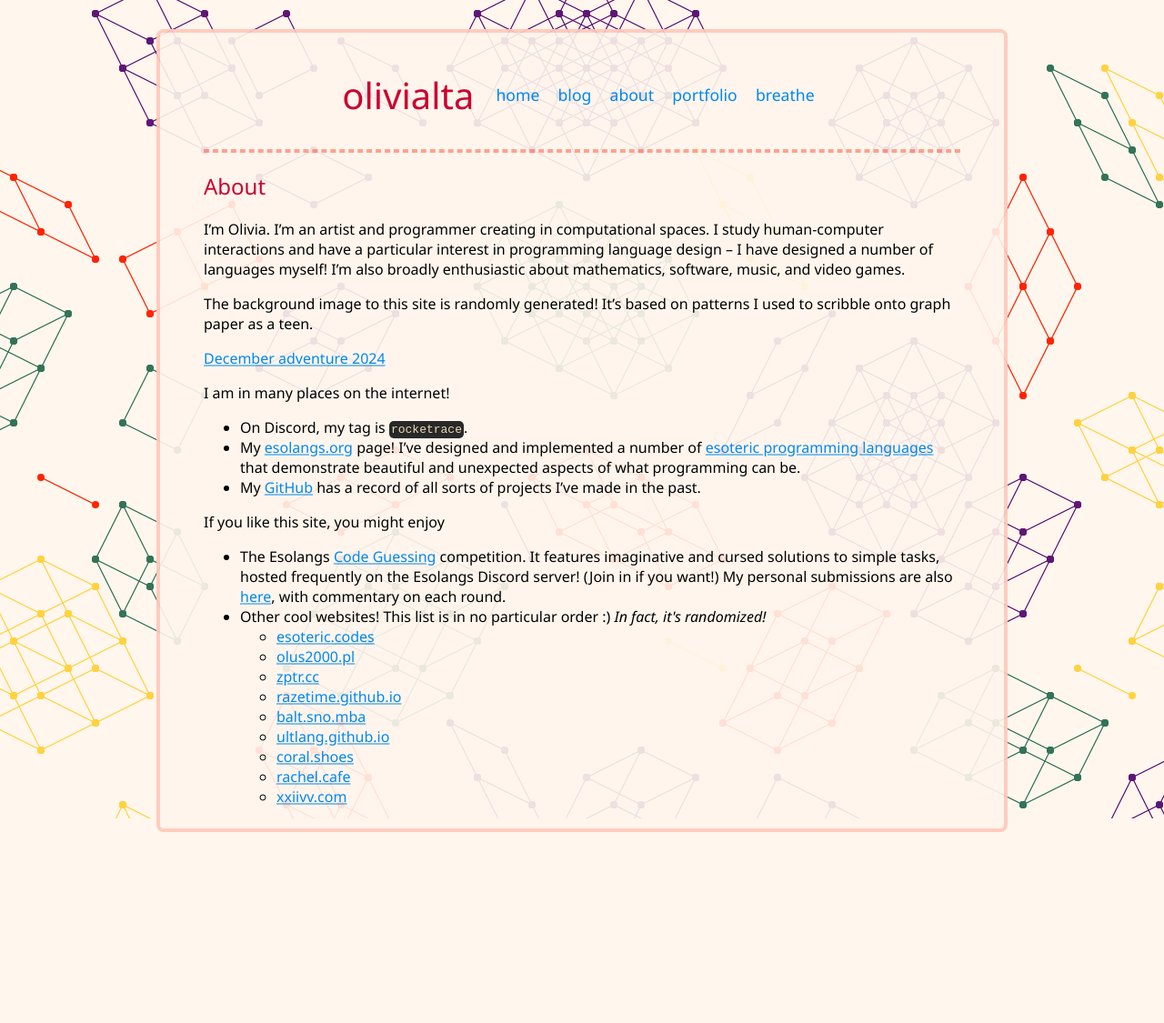
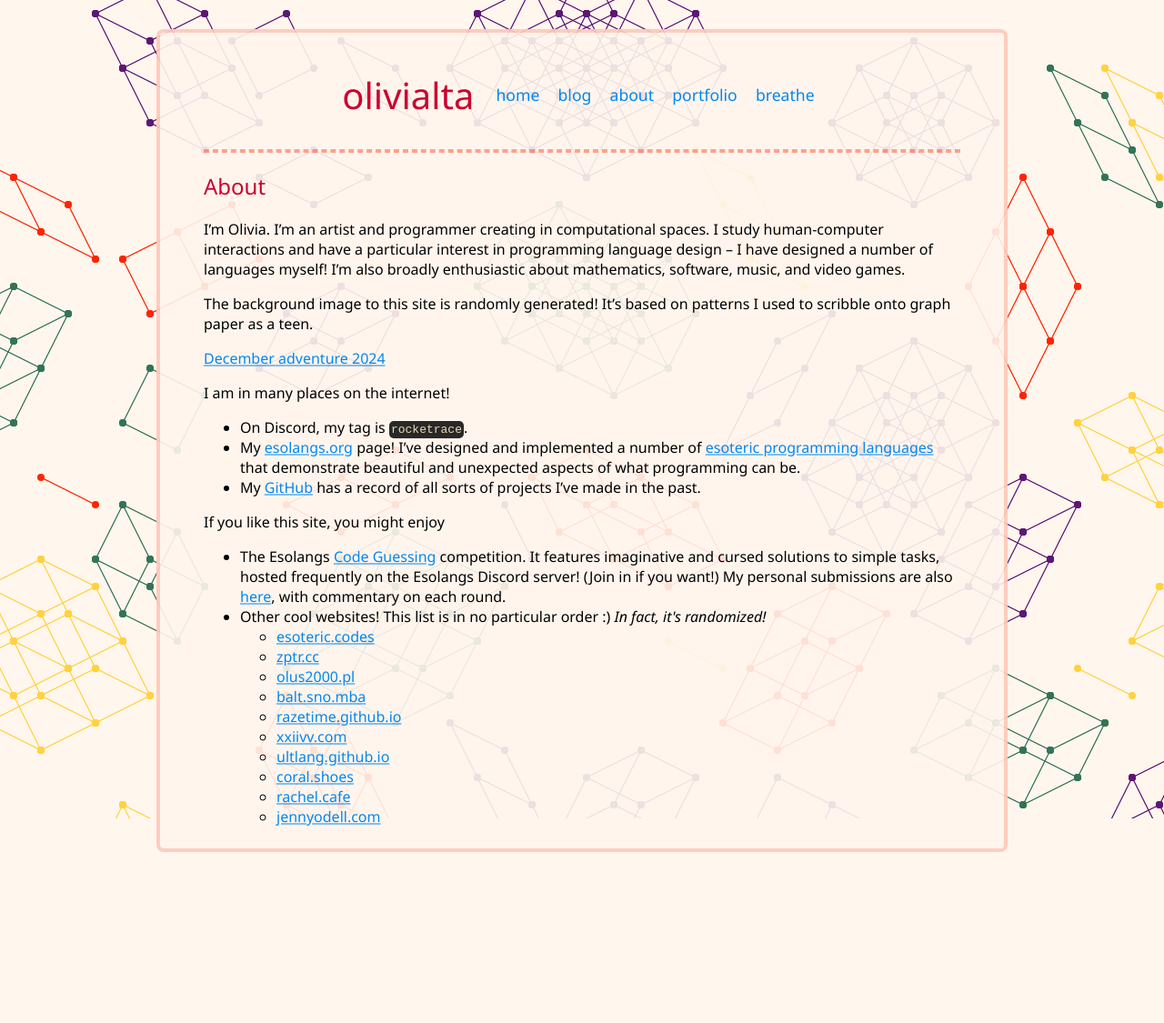
Before and after one commit to RocketRace/rocketrace.github.io, a Jekyll site: the page built from about.md, in a window 1280 px wide. Shown: the whole page at 91% size. Built offline with Jekyll 4.4.1, drawn with Linux system fonts in a browser that asks for light colours.

Commit message:
New link

```diff
--- a/about.md
+++ b/about.md
@@ -36,6 +36,7 @@ If you like this site, you might enjoy
   * [zptr.cc](https://zptr.cc/)
   * [balt.sno.mba](https://balt.sno.mba/)
   * [xxiivv.com](https://xxiivv.com/)
+  * [jennyodell.com](https://www.jennyodell.com/)
 
 <script defer>
   // a tiny feature, but I prefer it like this
```
